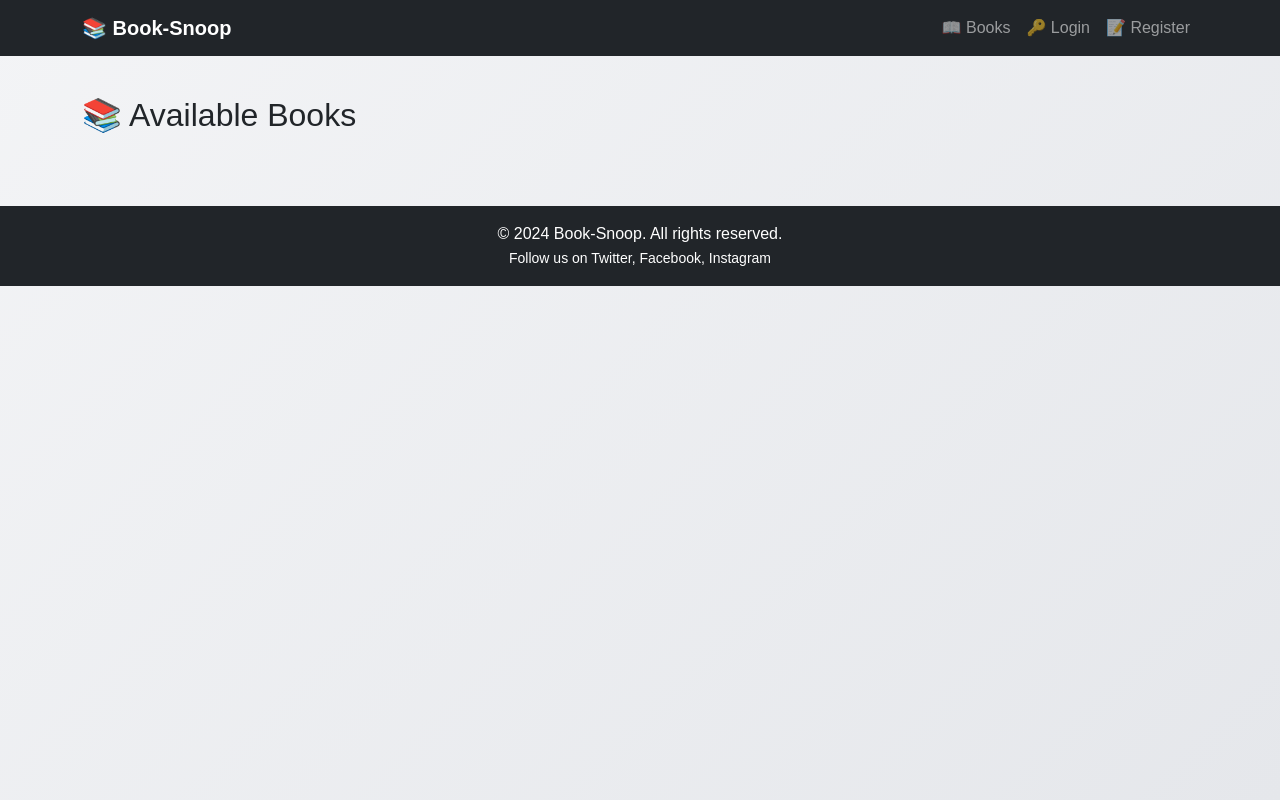
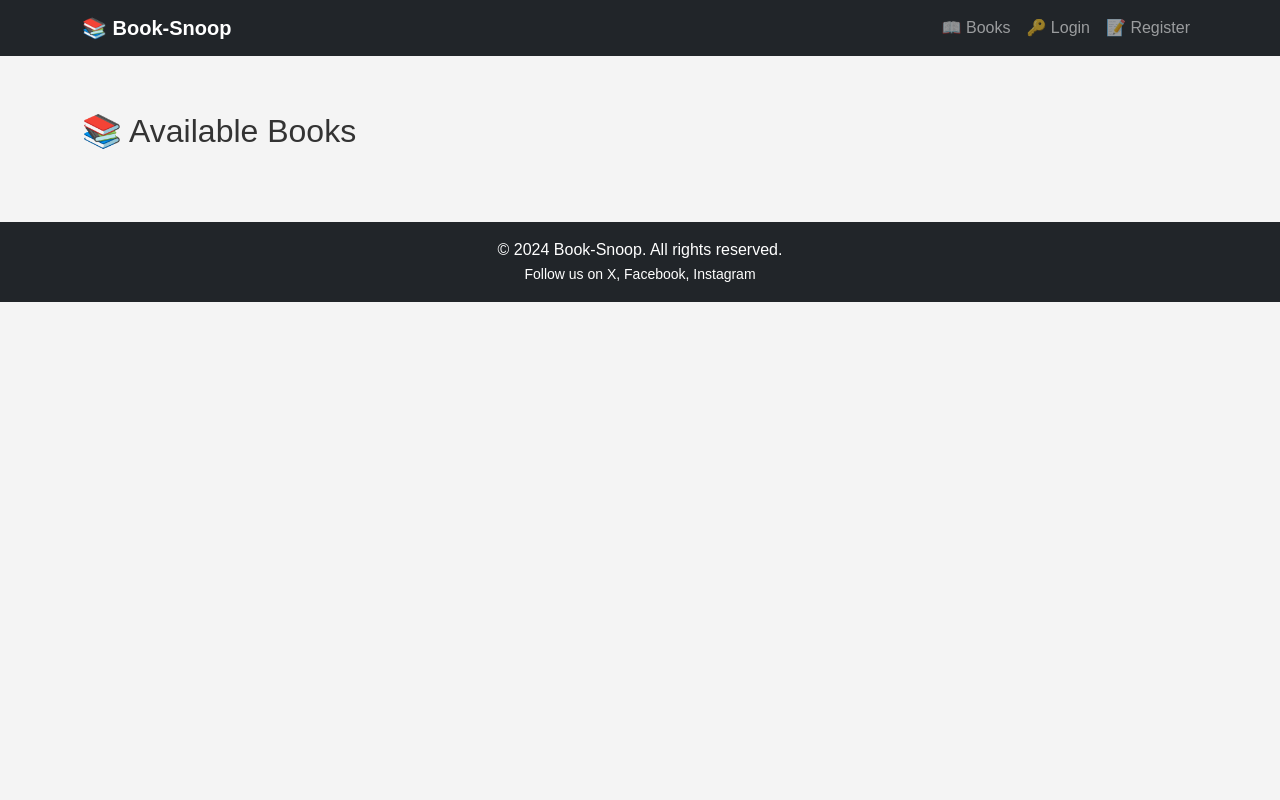
Before and after one commit to Nojhi3/book-snoop, a Django app: page /books/ in a window 1280 px wide. Run offline with Django 5.2, Linux system fonts and the light colour scheme; data that the repository does not hold is empty.

Commit message:
updated aesthetics

```diff
--- a/books/static/css/styles.css
+++ b/books/static/css/styles.css
@@ -2,10 +2,12 @@ html, body {
     margin: 0;
     padding: 0;
     width: 100vw;
-    height: 100vh;
-    overflow-x: hidden;
-    background: linear-gradient(135deg, #f3f4f6, #e5e7eb);  /* Soft gray gradient */
-    font-family: 'Arial', sans-serif;
+    min-height: 100vh;
+    display: flex;
+    flex-direction: column;
+    background-color: #f4f4f4; /* Light background for better contrast */
+    color: #333; /* Dark text for visibility */
+    font-family: Arial, sans-serif;
 }
 
 
@@ -29,13 +31,14 @@ html, body {
 }
 
 .hero-section {
+    flex: 1; /* Fills available space */
+    background: url('{% static "images/library.jpg" %}') no-repeat center center/cover;
     position: relative;
-    top: 0;
-    left: 0;
-    width: 100%;
-    height: 100vh; /* Ensures full height */
-    background: url('../images/library.jpg') no-repeat center center/cover;
-    z-index: -1; /* Sends it behind content */
+    display: flex;
+    justify-content: center;
+    align-items: center;
+    text-align: center;
+    color: white;
 }
 
 .overlay {
@@ -43,20 +46,22 @@ html, body {
     top: 0;
     left: 0;
     width: 100%;
-    height: 100vh; /* Ensures full height */
+    height: 100%; /* Ensures full height */
     background: rgba(0, 0, 0, 0.6); /* Dark overlay for readability */
-    display: flex;
-    align-items: center;
-    justify-content: center;
-    text-align: center;
+    z-index: 1;
 }
 
-.content {
+.hero-section .text-white {
     position: relative;
-    z-index: 1; /* Ensures content stays above the background */
+    z-index: 2; /* Ensure text is above the overlay */
 }
 
-.text-center {
+footer {
+    background-color: #343a40; /* Dark footer */
+    color: white;
+    text-align: center;
+    padding: 10px 0;
     position: relative;
-    z-index: 2;  /* Bring the text and button above the overlay */
+    bottom: 0;
+    width: 100%;
 }
--- a/books/templates/base.html
+++ b/books/templates/base.html
@@ -61,9 +61,9 @@
     <div class="container">
         <p class="mb-0">&copy; 2024 Book-Snoop. All rights reserved.</p>
         <small>Follow us on
-            <a href="#" class="text-white text-decoration-none">Twitter</a>,
-            <a href="#" class="text-white text-decoration-none">Facebook</a>,
-            <a href="#" class="text-white text-decoration-none">Instagram</a>
+            <a href="https://x.com/" class="text-white text-decoration-none">X</a>,
+            <a href="https://www.facebook.com/" class="text-white text-decoration-none">Facebook</a>,
+            <a href="https://www.instagram.com/" class="text-white text-decoration-none">Instagram</a>
         </small>
     </div>
 </footer>
```
Also changed, not shown: books/templates/home.html (+5 -6 lines).
